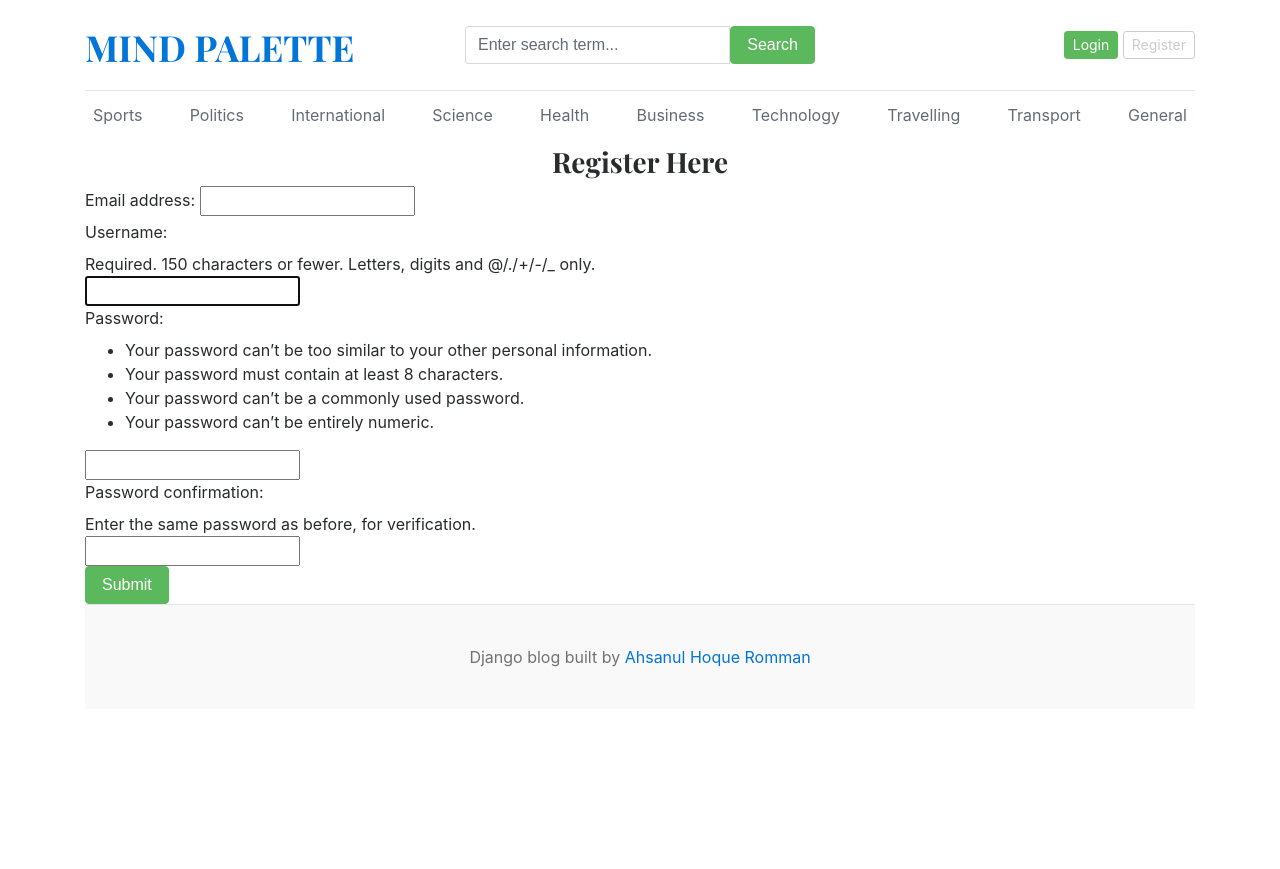
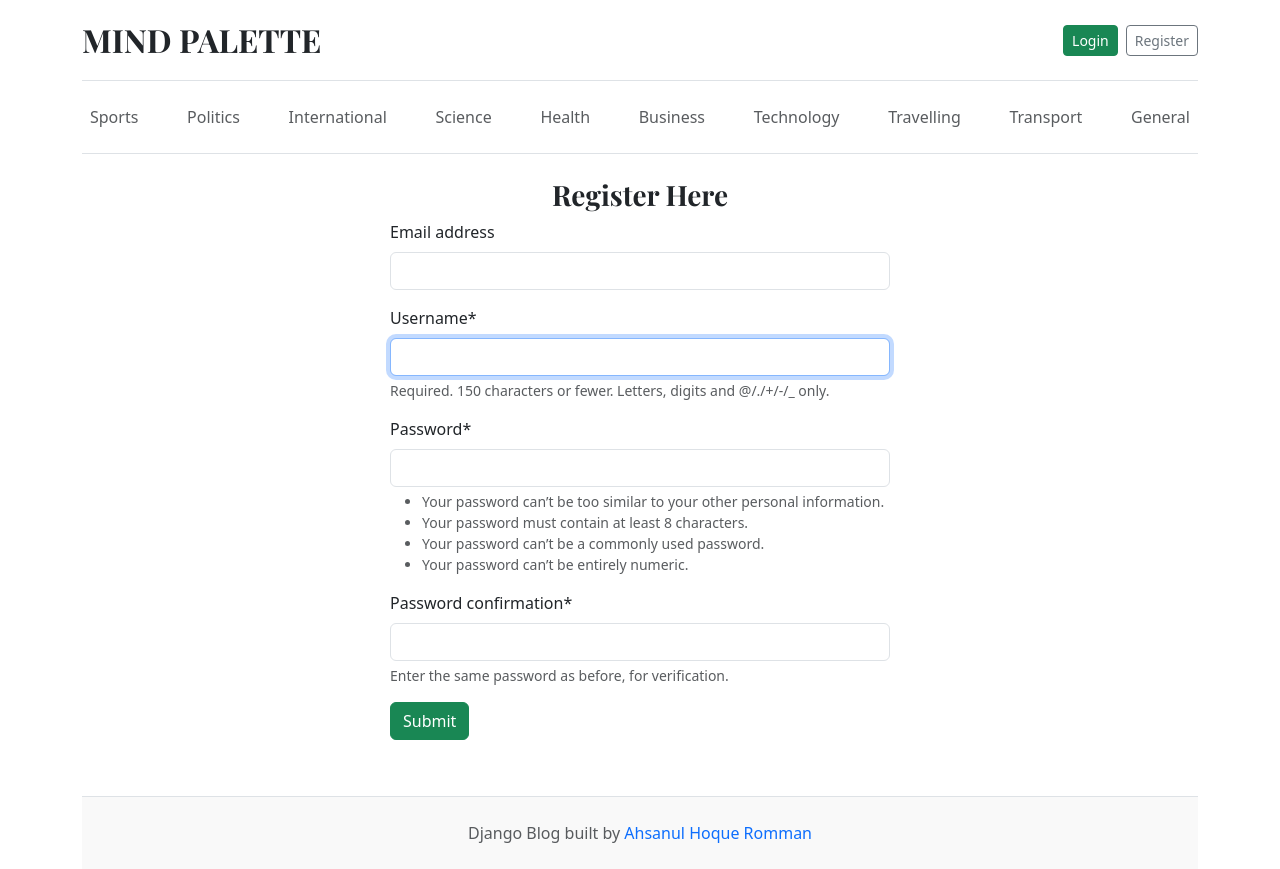
Before and after one commit to AhsanulHoqueRomman/MindPalette, a Django app: page /register/ in a window 1280 px wide. Before the commit the page ends 667 px from the top, so only its background shows below. Run offline with Django 5.2, Linux system fonts and the light colour scheme; data comes from the database, SQL or seed files in the repository; both versions use the stored data as it was after the commit; some libraries are stand-ins or nearby versions.

Commit message:
Adding form functionality

```diff
--- a/MindPalette/settings.py
+++ b/MindPalette/settings.py
@@ -39,6 +39,8 @@ INSTALLED_APPS = [
     'django.contrib.staticfiles',
     'blogs',
     'about',
+    'crispy_forms',
+    'crispy_bootstrap5',
 
 ]
 
@@ -128,3 +130,6 @@ STATICFILES_DIRS = [
 
 MEDIA_URL = '/media/'
 MEDIA_ROOT = BASE_DIR/ 'media'
+
+CRISPY_ALLOWED_TEMPLATE_PACKS = "bootstrap5"
+CRISPY_TEMPLATE_PACK = 'bootstrap5'
--- a/MindPalette/views.py
+++ b/MindPalette/views.py
@@ -1,4 +1,4 @@
-from django.shortcuts import render
+from django.shortcuts import render, redirect
 from django.http import HttpResponse
 from blogs.models import Category, Blog
 from about.models import About
@@ -21,7 +21,15 @@ def home(request):
     return render(request, 'home.html', context )
 
 def register(request):
-    form = RegistrationForm()
+    if request.method =='POST':
+        form = RegistrationForm(request.POST)
+        if form.is_valid():
+            form.save()
+            return redirect('register')
+        else:
+            return(form.errors)
+    else:
+        form = RegistrationForm()
     context = {
         'form' : form,
     }
--- a/templates/base.html
+++ b/templates/base.html
@@ -1,70 +1,134 @@
-<!-- Header Content-->
-
 {% load static %}
 
 <!DOCTYPE html>
 <html lang="en">
+
 <head>
+
     <meta charset="UTF-8">
     <meta http-equiv="X-UA-Compatible" content="IE=edge">
-    <meta name="viewport" content="width=device-width, initial-scale=1.0">
+
+    <meta name="viewport"
+          content="width=device-width, initial-scale=1.0">
+
     <title>MIND PALETTE</title>
-    <link href="https://getbootstrap.com/docs/4.0/dist/css/bootstrap.min.css" rel="stylesheet">
-    <link href="https://fonts.googleapis.com/css?family=Playfair+Display:700,900" rel="stylesheet">
-    <link href="{% static 'css/blog.css' %}" rel="stylesheet">
+
+    <!-- Bootstrap 5 CSS -->
+
+    <link href="https://cdn.jsdelivr.net/npm/bootstrap@5.3.7/dist/css/bootstrap.min.css"
+          rel="stylesheet">
+
+    <!-- Google Font -->
+
+    <link href="https://fonts.googleapis.com/css?family=Playfair+Display:700,900"
+          rel="stylesheet">
+
+    <!-- Custom CSS -->
+
+    <link href="{% static 'css/blog.css' %}"
+          rel="stylesheet">
+
 </head>
+
 <body>
+
     <div class="container">
-      <header class="blog-header py-3">
+
+        <!-- Header -->
+
+        <header class="blog-header py-3 border-bottom">
+
             <div class="row flex-nowrap justify-content-between align-items-center">
-          <div class="col-4 pt-1">
-            <a class="blog-header-logo text-dark" href="/">MIND PALETTE</a>
+
+                <div class="col-8">
+
+                    <a class="blog-header-logo text-dark text-decoration-none fs-2 fw-bold"
+                       href="/">
+
+                        MIND PALETTE
+
+                    </a>
+
                 </div>
-          <div class="col-4">
-            <form action= "{% url "search" %}" method ="GET">
-              <div class="input-group">
-                <input type="text"
-                  class="form-control"
-                  name= "keyword"
-                  value = "{{ keyword }}"
-                  placeholder="Enter search term...">
-                <div class="input-group-append">
-                  <button class="btn btn-success"
-                          type="submit">
-                          Search
-                  </button>
+
+                <div class="col-4 d-flex justify-content-end align-items-center">
+
+                    <a class="btn btn-success btn-sm me-2"
+                       href="#">
+
+                        Login
+
+                    </a>
+
+                    <a class="btn btn-outline-secondary btn-sm"
+                       href="#">
+
+                        Register
+
+                    </a>
+
                 </div>
+
             </div>
-            </form>
-          </div>
-          <div class="col-4 d-flex justify-content-end align-items-center">
-            <a class="btn btn-sm btn-success" href="#">Login</a> &nbsp;
-            <a class="btn btn-sm btn-outline-secondary" href="{ % {% url "register" %}%}">Register</a>
-          </div>
-        </div>
+
         </header>
 
-      <div class="nav-scroller py-1 mb-2">
-        <nav class="nav d-flex justify-content-between">
+
+        <!-- Categories Navbar -->
+
+        <div class="nav-scroller py-3 mb-4 border-bottom">
+
+            <nav class="nav d-flex justify-content-between flex-wrap">
+
                 {% for category in categories %}
-          <a class="p-2 text-muted" href="{% url "posts_by_category" category.id %}">{{ category.category_name }}</a>
+
+                <a class="p-2 text-muted text-decoration-none"
+                   href="{% url 'posts_by_category' category.id %}">
+
+                    {{ category.category_name }}
+
+                </a>
+
                 {% endfor %}
+
             </nav>
+
         </div>
 
 
-
-<!--Main Content-->
+        <!-- Main Content -->
 
         {% block content %}
 
         {% endblock %}
 
 
-<!--Footer Content-->
+        <!-- Footer -->
 
-<footer class="blog-footer">
-  <p>Django blog built by <a href="#">Ahsanul Hoque Romman</a></p>
+        <footer class="blog-footer border-top mt-5 py-4 text-center text-muted">
+
+            <p class="mb-0">
+
+                Django Blog built by
+
+                <a href="#"
+                   class="text-decoration-none">
+
+                    Ahsanul Hoque Romman
+
+                </a>
+
+            </p>
+
         </footer>
+
+    </div>
+
+
+    <!-- Bootstrap 5 JS -->
+
+    <script src="https://cdn.jsdelivr.net/npm/bootstrap@5.3.7/dist/js/bootstrap.bundle.min.js"></script>
+
 </body>
+
 </html>
--- a/templates/register.html
+++ b/templates/register.html
@@ -1,12 +1,13 @@
 {% extends "base.html" %}
 
 {% block content %}
+{% load crispy_forms_tags %}
 
 <h3 class = "text-center"> Register Here</h3>
-<form action="" method="POST">
+<form action="{% url "register" %}" method="POST" style="width:500px; margin:auto;">
     {% csrf_token %}
-    {{ form }}
-    <button class="btn btn-success style=mb-2;" type="submit" >Submit</button>
+    {{ form | crispy }}
+    <button class="btn btn-success mb-2" type="submit" >Submit</button>
 </form>
 
 {% endblock %}
```
Also changed, not shown: db.sqlite3. Lines whose indentation alone changed are shown as unchanged.
